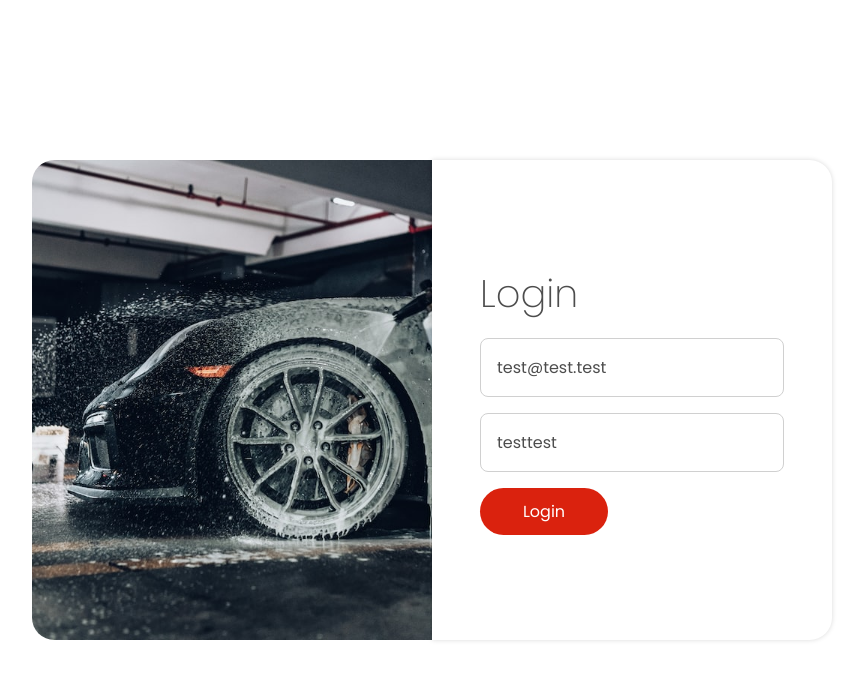
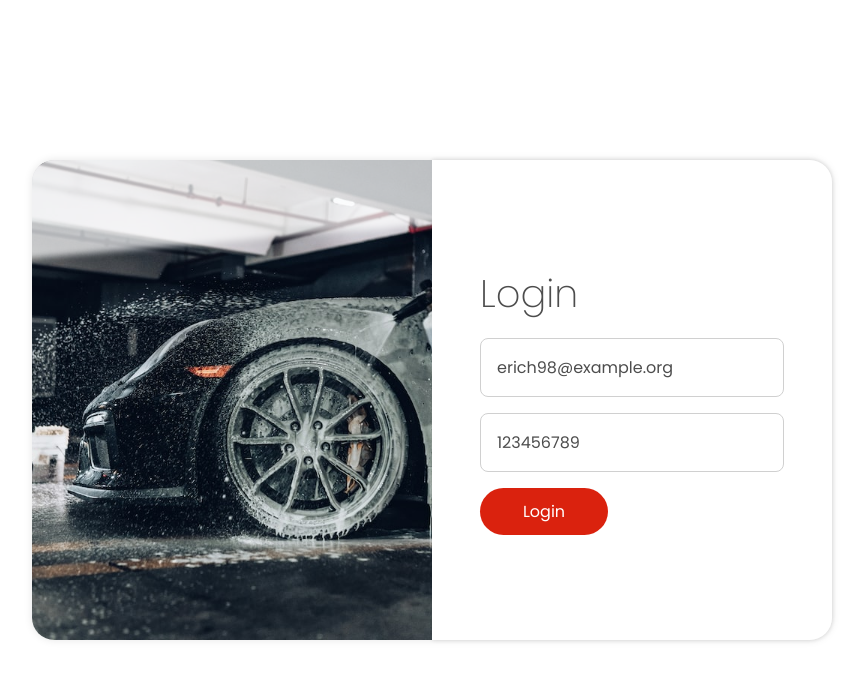
Before and after one commit to BoraKucukkara/carwashfe, a Vue app: page /auth in a window 1280 px wide. Shown: the top 680 px of the page, without its empty margins (208-1073 px from the left). Built offline with nearby package versions, Linux system fonts and the light colour scheme.

Commit message:
ui anims and router update

```diff
--- a/src/App.vue
+++ b/src/App.vue
@@ -1,5 +1,7 @@
 <template>
-  <div id="app" class="">
+  <div id="app" class="dashboard">
+    <router-view name="top"></router-view>
+    <router-view name="side"></router-view>
     <router-view></router-view>
   </div>
 </template>
--- a/src/components/topBar.vue
+++ b/src/components/topBar.vue
@@ -1,10 +1,11 @@
 <template>
     <div class="top-bar">
-        <p class="logo"><font-awesome-icon icon="fa-solid fa-car" /> Car Wash CRM</p>
+        <p class="logo"><font-awesome-icon icon="fa-solid fa-car"/> Car Wash CRM</p>
         <ul>
             <li v-if="this.$store.getters.isAuth !== ''">
                 Welcome, {{this.$store.state.userAuth.user.name}}
             </li>
+            <li><router-link to="/settings">Settings</router-link></li>
             <li><a href="#" @click="logout">Logout</a></li>
         </ul>
     </div>
--- a/src/main.js
+++ b/src/main.js
@@ -7,8 +7,9 @@ import { router } from "./routes/routes"
 import { library } from '@fortawesome/fontawesome-svg-core'
 import { FontAwesomeIcon } from '@fortawesome/vue-fontawesome'
 import { faCar } from '@fortawesome/free-solid-svg-icons'
+import { faSpinner } from '@fortawesome/free-solid-svg-icons'
 Vue.component('font-awesome-icon', FontAwesomeIcon)
-library.add(faCar)
+library.add(faCar,faSpinner)
 
 Vue.config.productionTip = false
 
--- a/src/pages/authView.vue
+++ b/src/pages/authView.vue
@@ -1,14 +1,14 @@
 /* eslint-disable */
 <template>
     <div class="login-control">
-        <div>
-            <picture><img src="../assets/carwashcrm.jpg" /></picture>
+        <div class="login-container">
+            <picture><img src="../assets/carwashcrm.jpg" /><div class="glass"></div></picture>
             <form @submit.prevent="submit">
                 <p v-if="this.$store.state.logoutConfirm">{{this.$store.state.logoutConfirm.message}}</p>
                 <h1>Login</h1>
                 <input v-model="email" type="text">
                 <input v-model="password" type="text">
-                <button type="submit">Login</button>
+                <button type="submit">Login <font-awesome-icon v-if="load" icon="fa-solid fa-spinner" spin/></button>
             </form>
         </div>
     </div>
@@ -17,13 +17,15 @@
 export default {
     data() {
         return {
-                email: "test@test.test",
-                password: "testtest",
+                email: "erich98@example.org",
+                password: "123456789",
+                load: false
         }
     },
     methods: {
         submit() {
             this.$store.dispatch("login", {email: this.email, password: this.password})
+            this.load = true
         }
     }
 }
--- a/src/pages/dashboard/homeView.vue
+++ b/src/pages/dashboard/homeView.vue
@@ -1,17 +1,11 @@
 <template>
-    <div class="page-fade-up dashboard">
-        <top-bar />
-        <side-bar />
-        <main>
-            <h1>Başarıyla giriş yaptınız</h1>
-            <p>Daily Schedule</p>
-            <p></p>
-        </main>
-    </div>
+    <main class="page-fade-up">
+        <h1>Welcome</h1>
+        <p>Here is your daily schedule</p>
+        <p>Monthly earnings</p>
+    </main>
 </template>
 <script>
-import sideBar from "../../components/sideBar.vue"
-import topBar from "../../components/topBar.vue"
 //import axios from "axios"
 export default {
     data() {
@@ -20,10 +14,6 @@ export default {
         }
 
     },
-    components: {
-        sideBar,
-        topBar
-    },
     methods: {
     },
     created() {
--- /dev/null
+++ b/src/pages/dashboard/settingsView.vue
@@ -0,0 +1,10 @@
+<template>
+    <main class="page-fade-up">
+        <h1>User Settings</h1>
+    </main>
+</template>
+<script>
+export default {
+
+}
+</script>
--- a/src/pages/dashboard/userView.vue
+++ /dev/null
@@ -1,5 +0,0 @@
-<template>
-    <div class="page-fade-up">
-        <h1>User Settings</h1>
-    </div>
-</template>
--- a/src/routes/routes.js
+++ b/src/routes/routes.js
@@ -4,10 +4,13 @@ import { store } from '@/store/store';
 
 // Views
 import Dashboard from "../pages/dashboard/homeView";
+import Settings from "../pages/dashboard/settingsView";
 import Auth from "../pages/authView";
+// navitagions
+import sideBar from "../components/sideBar.vue"
+import topBar from "../components/topBar.vue"
 
 Vue.use(VueRouter);
-
 
 export const router = new VueRouter({
     routes: [
@@ -24,7 +27,18 @@ export const router = new VueRouter({
         },
         {
             path: "/dashboard",
-            component : Dashboard,
+            components: {default:Dashboard,top:topBar,side:sideBar},
+            beforeEnter(to, from, next) {
+                if(store.getters.isAuth){
+                    next()
+                } else {
+                    next("/")
+                }
+            }
+        },
+        {
+            path: "/settings",
+            components: {default:Settings,top:topBar,side:sideBar},
             beforeEnter(to, from, next) {
                 if(store.getters.isAuth){
                     next()
--- a/src/store/store.js
+++ b/src/store/store.js
@@ -14,6 +14,8 @@ export const store = new Vuex.Store({
         // UX Feedbacks
         logoutConfirm: "",
         loginConfirm: "",
+        // UI Elements
+        BTNlogin: "Login",
         // APIurls:
         BaseURL: "http://localhost/api/auth/",
         POSTlogin: "login",
--- a/src/styles/main.css
+++ b/src/styles/main.css
@@ -195,26 +195,44 @@ main {
   width: 100vw;
   height: 100vh;
 }
-.login-control div {
+.login-control .login-container {
   display: flex;
   justify-content: center;
   align-items: center;
-  width: 90vw;
-  height: 90vh;
-  -webkit-animation: login-showup 1s ease-in-out forwards;
-          animation: login-showup 1s ease-in-out forwards;
+  width: -webkit-max-content;
+  width: -moz-max-content;
+  width: max-content;
+  height: -webkit-max-content;
+  height: -moz-max-content;
+  height: max-content;
+  -webkit-animation: login-showup 1s ease-out forwards;
+          animation: login-showup 1s ease-out forwards;
+  border-radius: 1.4rem;
 }
 .login-control picture {
   width: 25rem;
   height: 30rem;
   overflow: hidden;
   border-radius: 1.4rem 0 0 1.4rem;
+  position: relative;
 }
 .login-control picture img {
   width: 25rem;
   height: inherit;
   -o-object-fit: cover;
      object-fit: cover;
+}
+.login-control picture .glass {
+  width: 30rem;
+  border-radius: 0;
+  transform: rotateZ(-5deg);
+  height: 7rem;
+  filter: blur(0.2rem);
+  background-color: rgb(255, 255, 255);
+  position: absolute;
+  left: -2rem;
+  -webkit-animation: glass 1s ease-out forwards;
+          animation: glass 1s ease-out forwards;
 }
 .login-control form {
   display: flex;
@@ -245,21 +263,63 @@ main {
 @-webkit-keyframes login-showup {
   0% {
     opacity: 0;
-    transform: perspective(100rem) rotateX(10deg);
+    transform: perspective(100rem) rotateX(20deg);
+    box-shadow: 0rem 2rem 1rem hsla(0deg, 0%, 0%, 0.5);
+  }
+  50% {
+    opacity: 1;
+    transform: perspective(100rem) rotateX(5deg);
+    box-shadow: 0rem 0rem 0.5rem hsla(0deg, 0%, 0%, 0.1);
   }
   100% {
     opacity: 1;
     transform: perspective(100rem) rotateX(0deg);
+    box-shadow: 0rem 0rem 0.5rem hsla(0deg, 0%, 0%, 0.1);
   }
 }
 
 @keyframes login-showup {
   0% {
     opacity: 0;
-    transform: perspective(100rem) rotateX(10deg);
+    transform: perspective(100rem) rotateX(20deg);
+    box-shadow: 0rem 2rem 1rem hsla(0deg, 0%, 0%, 0.5);
+  }
+  50% {
+    opacity: 1;
+    transform: perspective(100rem) rotateX(5deg);
+    box-shadow: 0rem 0rem 0.5rem hsla(0deg, 0%, 0%, 0.1);
   }
   100% {
     opacity: 1;
     transform: perspective(100rem) rotateX(0deg);
+    box-shadow: 0rem 0rem 0.5rem hsla(0deg, 0%, 0%, 0.1);
+  }
+}
+@-webkit-keyframes glass {
+  0% {
+    top: 25rem;
+    opacity: 0.5;
+  }
+  50% {
+    top: 0em;
+    opacity: 0.7;
+  }
+  100% {
+    top: -2rem;
+    opacity: 0.7;
+  }
+}
+@keyframes glass {
+  0% {
+    top: 25rem;
+    opacity: 0.5;
+  }
+  50% {
+    top: 0em;
+    opacity: 0.7;
+  }
+  100% {
+    top: -2rem;
+    opacity: 0.7;
   }
 }/*# sourceMappingURL=main.css.map */
--- a/src/styles/main.scss
+++ b/src/styles/main.scss
@@ -104,23 +104,37 @@ main {
     align-items: center;
     width: 100vw;
     height: 100vh;
-    div {
+    .login-container {
         display: flex;
         justify-content: center;
         align-items: center;
-        width: 90vw;
-        height: 90vh;
-        animation: login-showup 1s ease-in-out forwards;
+        width: max-content;
+        height: max-content;
+        animation: login-showup 1s ease-out forwards;
+        border-radius: 1.4rem;
     }
     picture {
         width: 25rem;
         height: 30rem;
         overflow:hidden;
         border-radius: 1.4rem 0 0 1.4rem;
+        position: relative;
         img {
             width: 25rem;
             height: inherit;
             object-fit:cover;
+        }
+        .glass {
+            width:30rem;
+            border-radius: 0;
+            transform:rotateZ(-5deg);
+            height: 7rem;
+            filter: blur(0.2rem);
+            background-color: rgb(255, 255, 255);
+            position: absolute;
+            left:-2rem;
+            animation: glass 1s ease-out forwards;
+
         }
     }
     form {
@@ -152,10 +166,31 @@ main {
 @keyframes login-showup {
     0% {
         opacity: 0;
-        transform: perspective(100rem) rotateX(10deg);
+        transform: perspective(100rem) rotateX(20deg);
+        box-shadow: 0rem 2rem 1rem hsla(0, 0%, 0%, .5);
+    }
+    50% {
+        opacity: 1;
+        transform: perspective(100rem) rotateX(5deg);
+        box-shadow: 0rem 0rem 0.5rem hsla(0, 0%, 0%, 0.1);
     }
     100% {
         opacity: 1;
         transform: perspective(100rem) rotateX(0deg);
+        box-shadow: 0rem 0rem 0.5rem hsla(0, 0%, 0%, 0.1);
     }
 }
+@keyframes glass {
+    0% {
+        top:25rem;
+        opacity: 0.5;
+    }
+    50% {
+        top:0em;
+        opacity: 0.7;
+    }
+    100% {
+        top:-2rem;
+        opacity: 0.7;
+    }
+}
```
Also changed, not shown: 1 other file (tests, documents, lock files or other folders).
